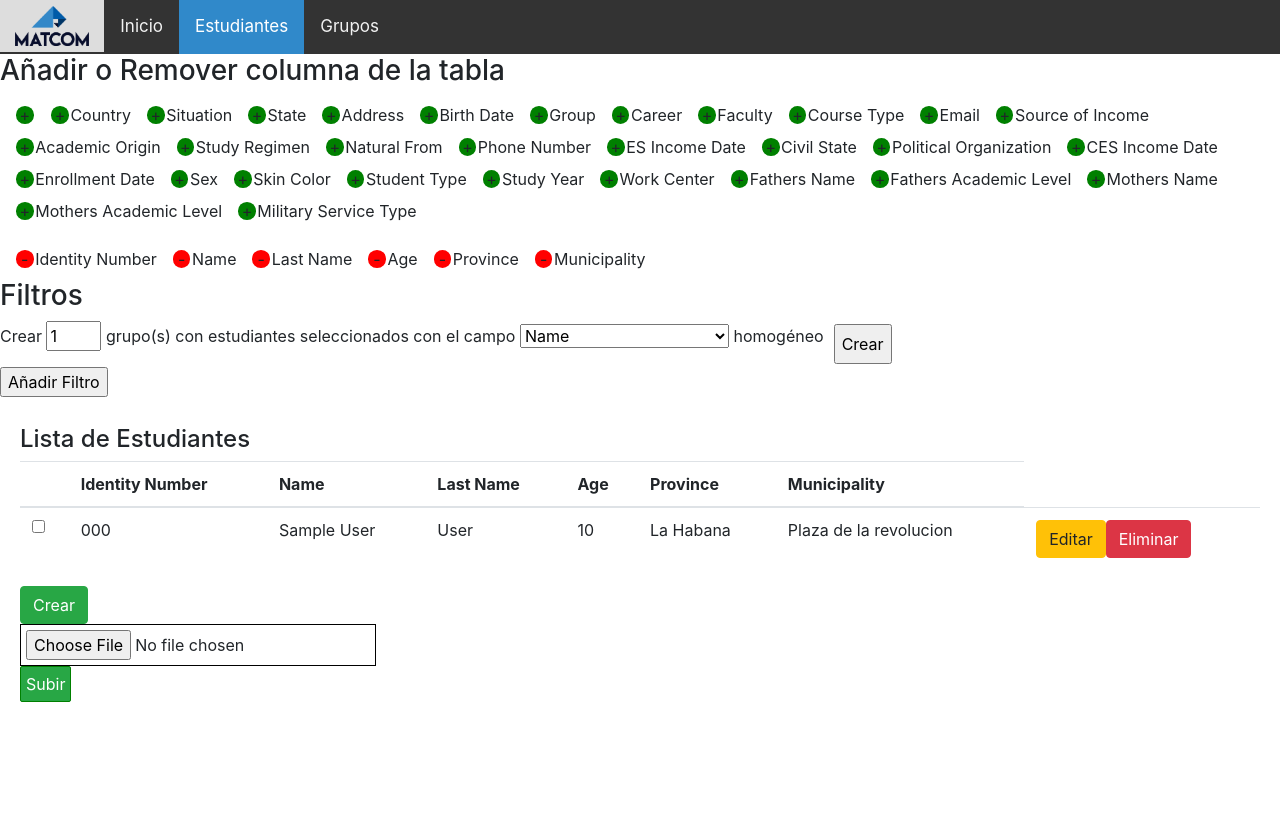
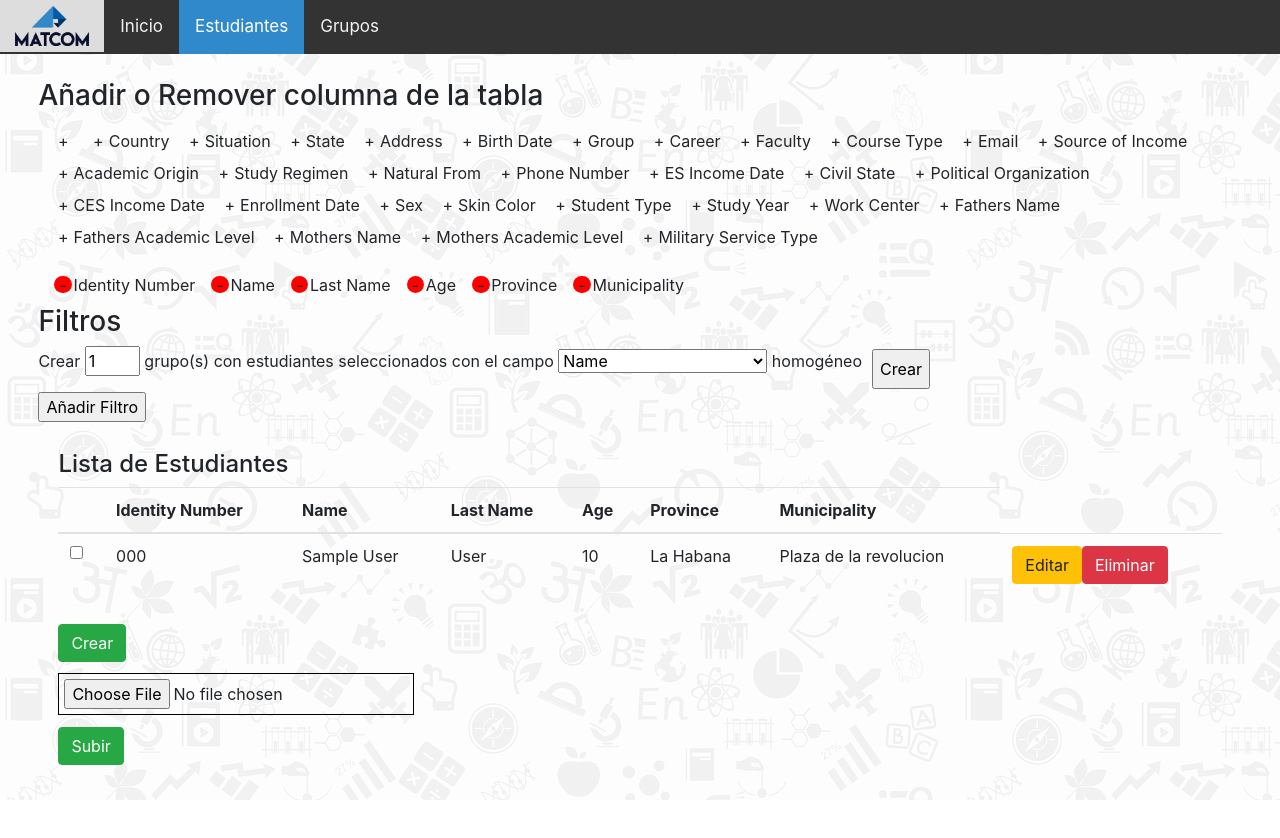
Before and after one commit to LuisLara-UH/group_forming, a Django app: page /student-list in a window 1280 px wide. Before the commit the page ends 702 px from the top, so only its background shows below. Run offline with Django 4.2, Linux system fonts and the light colour scheme; tables that the repository leaves empty hold one stand-in row (values such as "Sample post"); some libraries are stand-ins or nearby versions.

Commit message:
problems to fix in visual

```diff
--- a/front/static/front/list.css
+++ b/front/static/front/list.css
@@ -7,7 +7,6 @@
 
 #removeColumnsContainer, #addColumnsContainer
 {
-    width: 100vw;
     flex-wrap: wrap;
 }
 
@@ -43,7 +42,7 @@
 
 .buttonAdd
 {
-    background: green;
+    background: 3089ca;
 }
 
 .buttonRemove
--- a/front/static/front/styles.css
+++ b/front/static/front/styles.css
@@ -3,8 +3,8 @@
 
 }
 
-#primary-color {
-    color:  #333;
+.primary-color {
+    color:  #3089ca;
 }
 
 #home-welcome-style{
--- a/front/templates/base.html
+++ b/front/templates/base.html
@@ -7,6 +7,18 @@
           padding: 0;
           margin: 0;
           font-family: Arial, Helvetica, sans-serif;
+        }
+
+        body::after {
+          content: "";
+          background-image: url('../static/bnw-background.jpeg');
+          position: absolute;
+          z-index: -1;
+          opacity: 0.3;
+          top: 0;
+          left: 0;
+          bottom: 0;
+          right: 0;
         }
 
         .topnav {
--- a/front/templates/group-list.html
+++ b/front/templates/group-list.html
@@ -3,7 +3,7 @@
 {% load static %}
 
 <div class="card-body">
-    <h4>Lista de Grupos</h4>
+    <h3>Lista de Grupos</h3>
     <a href={% url 'create-group' %}>Crear Nuevo Grupo</a>
     <table class="table">
         <thead>
--- a/front/templates/student-create.html
+++ b/front/templates/student-create.html
@@ -1,13 +1,16 @@
 {% extends "base.html" %}
 {% block content %}
 {% load static %}
+
+<link rel="stylesheet" type="text/css" href="{% static 'front/styles.css' %}"/>
+
 <div class="card-body">
     <h5>Crear Nuevo Estudiante</h5>
     <form method="post">
         {% csrf_token %}
         {{form.as_p}}
         <a type="button" class="btn btn-danger" href="{%url 'student-list' %}">Cancelar</a>
-        <button type="submit" class="btn btn-success">Aceptar</button>
+        <button type="submit" class="btn btn-success primary-color">Aceptar</button>
     </form>
 </div>
 
--- a/front/templates/student-list.html
+++ b/front/templates/student-list.html
@@ -3,6 +3,8 @@
 {% load static %}
 
 <link rel="stylesheet" type="text/css" href="{% static 'front/list.css' %}"/>
+
+<div style="margin: 2% 3%;">
 
     <h3>Añadir o Remover columna de la tabla</h3>
     <div id="addRemoveColumnsContainer">
@@ -135,7 +137,7 @@
                 </tbody>
             </table>
             <!-- Button to create new student-->
-    <a type="button" class="btn btn-success" href="{%url 'student-create' %}">Crear</a>
+            <a style="margin: 1% 0;" type="button" class="btn btn-success" href="{%url 'student-create' %}">Crear</a>
 
             <!-- Button to upload excel file-->
             <form action="{% url 'upload-file' %}" method="post" enctype="multipart/form-data">
@@ -148,6 +150,7 @@
                 required="required">
                 <p>
                     <input type="submit"
+                    style="margin: 1% 0;"
                     class="btn btn-success"
                     value="Subir"
                     style="border: 1px solid green; padding:5px; border-radius: 2px; cursor: pointer;">
@@ -157,3 +160,4 @@
             <script src={% static 'front/list.js' %}></script>
             <script src={% static 'front/active_students.js' %}></script>
             {% endblock %}
+</div>
```
Also changed, not shown: front/templates/home.html (+0 -16 lines). Lines whose indentation alone changed are shown as unchanged.
